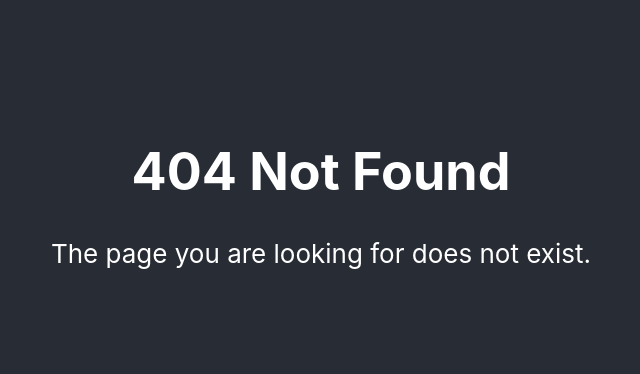
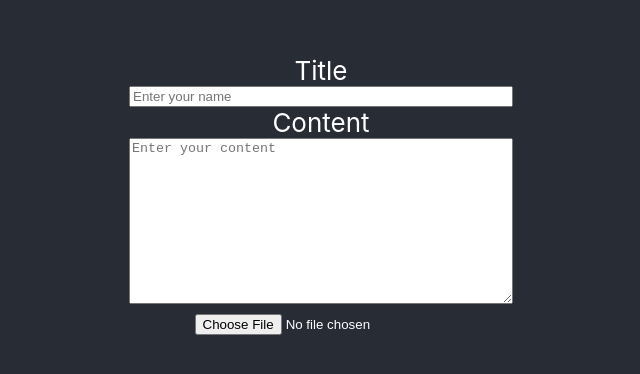
Before and after one commit to Bobo100/Homework-03-Create-Post, a React (Create React App) app: page /Homework-03-Create-Post/modify-post/1 in a window 1280 px wide. Before the commit this address had no page. Shown: the part 200-574 px from the top of the page, without its empty margins (319-959 px from the left). Built offline with nearby package versions, Linux system fonts and the light colour scheme.

Commit message:
新增修改頁面

```diff
--- a/src/App.tsx
+++ b/src/App.tsx
@@ -11,6 +11,7 @@ import { NotFoundPage } from './pages/Error';
 import { NewPost } from './pages/NewPost';
 
 import { PostContext, SubmitButtonProps } from './pages/component/PostContent';
+import { ModifyPost } from './pages/ModifyPost';
 
 function App() {
 
@@ -36,6 +37,7 @@ function App() {
           <Routes>
             <Route path="/" element={<Home />} />
             <Route path="/new-post" element={<NewPost />} />
+            <Route path="/modify-post/:id" element={<ModifyPost />} />
             <Route path="*" element={<NotFoundPage />}></Route>
           </Routes>
         </Router>
--- a/src/pages/Home.tsx
+++ b/src/pages/Home.tsx
@@ -4,6 +4,7 @@ import { RemovePostButton } from "./component/RemovePostButton";
 
 import { PostContext } from "./component/PostContent";
 import "./css/Home.css"
+import uuid from "react-uuid";
 export const Home = () => {
 
     const { posts } = useContext(PostContext);
@@ -15,12 +16,14 @@ export const Home = () => {
                 <RemovePostButton />
             </div>
             <div className="post_containter">
-                {posts.map((post, index) => {
+                {posts && posts.map((post, index) => {
+                    console.log(post.id)
                     return (
-                        <div className="post" key={index}>
+                        <div className="post" key={uuid()}>
                             <div className="post_title">{post.title}</div>
                             <div className="post_content">{post.content}</div>
                             {post.image && <img className="post_image imagePreivew" src={post.image} alt="123" />}
+                            <NavLink to={`/modify-post/${post.id}`} className="post_btn">Modify</NavLink>
                         </div>
                     )
                 })
--- /dev/null
+++ b/src/pages/ModifyPost.tsx
@@ -0,0 +1,66 @@
+// 修改內容頁面 要接收參數 (id) 透過id去取得該筆資料的資料
+
+// src\pages\ModifyPost.tsx
+
+import { useState, useEffect, useContext } from "react";
+import { useParams } from "react-router-dom";
+
+import InputText from "./component/InputText";
+import LabelText from "./component/LabelText";
+import SubmitButton from "./component/SubmitButton";
+
+import TextArea from "./component/TextArea";
+import InputFile from "./component/InputFile";
+import { PostContext } from "./component/PostContent";
+
+export const ModifyPost = () => {
+
+    // 接收參數
+    const { id } = useParams();
+
+    const { posts } = useContext(PostContext);
+    // 當posts的id跟參數id一樣時，就把該筆資料的資料取出來
+    const filteredPost = posts.find(post => post.id === id);
+
+    const [titleInputText, setTitleInputText] = useState('');
+    const handleInput = (value: string) => {
+        setTitleInputText(value);
+    };
+
+    const [contentTextArea, setContentTextArea] = useState('');
+    const handleTextArea = (value: string) => {
+        setContentTextArea(value);
+    };
+
+    const [imageData, setImageData] = useState("");
+    const handleFileChange = (value: string) => {
+        setImageData(value);
+    };
+
+    useEffect(() => {
+        if (filteredPost) { // 判斷 filteredPost 是否有值
+            setTitleInputText(filteredPost.title);
+            setContentTextArea(filteredPost.content)
+            setImageData(filteredPost.image)
+        }
+    }, [filteredPost]);
+
+    return (
+        <div className="newpost">
+            <LabelText label="title" text="Title" />
+            <InputText labelId="name" text={filteredPost?.title ?? titleInputText} placeholderText="Enter your name" onChange={handleInput} />
+
+            <LabelText label="content" text="Content" />
+            <TextArea labelId="content" text={filteredPost?.content ?? contentTextArea} placeholderText="Enter your content" onChange={handleTextArea} />
+
+            <div className="uploadImageContent">
+                {imageData && <img className="imagePreivew" src={imageData} alt="123" />}
+                <InputFile labelId="image" placeholderText="Upload image" onChange={handleFileChange} />
+            </div>
+
+            {/* 這邊要有一個修改確認修改按鈕 */}
+
+        </div>
+    )
+
+}
--- a/src/pages/NewPost.tsx
+++ b/src/pages/NewPost.tsx
@@ -4,6 +4,7 @@ import LabelText from "./component/LabelText";
 import SubmitButton from "./component/SubmitButton";
 import TextArea from "./component/TextArea";
 import InputFile from "./component/InputFile";
+import uuid from "react-uuid";
 import "./css/NewPost.css"
 export const NewPost = () => {
     const [titleInputText, setTitleInputText] = useState('');
@@ -34,7 +35,7 @@ export const NewPost = () => {
                 <InputFile labelId="image" placeholderText="Upload image" onChange={handleFileChange} />
             </div>
 
-            <SubmitButton title={titleInputText} content={contentTextArea} image={imageData} />
+            <SubmitButton id={uuid()} title={titleInputText} content={contentTextArea} image={imageData} />
         </div>
     );
 };
--- a/src/pages/component/PostContent.tsx
+++ b/src/pages/component/PostContent.tsx
@@ -1,6 +1,7 @@
 import { createContext } from 'react';
 
 export interface SubmitButtonProps {
+    id: string;
     title: string;
     content: string;
     image: string;
--- a/src/pages/component/SubmitButton.tsx
+++ b/src/pages/component/SubmitButton.tsx
@@ -2,21 +2,24 @@
 import { useContext } from "react";
 import { NavLink } from "react-router-dom";
 import { PostContext } from "./PostContent";
-
-interface SubmitButtonProps {
-    title: string;
-    content: string;
-    image: string;
-}
-
-const SubmitButton: React.FC<SubmitButtonProps> = ({ title, content, image }) => {
+import { SubmitButtonProps } from "./PostContent";
+const SubmitButton: React.FC<SubmitButtonProps> = ({ id, title, content, image }) => {
 
     const { handleSetPosts } = useContext(PostContext);
     const handleSubmit = () => {
+
         const data = {
+            id: id,
             title: title,
             content: content,
             image: image
+        }
+
+        console.log(data)
+
+        // 如果沒有資料就不要新增
+        if (!title && !content) {
+            return;
         }
         handleSetPosts(data)
     }
```
Also changed, not shown: src/pages/component/ModifyButton.tsx (added, +16 -0 lines), 1 other file (tests, documents, lock files or other folders).
